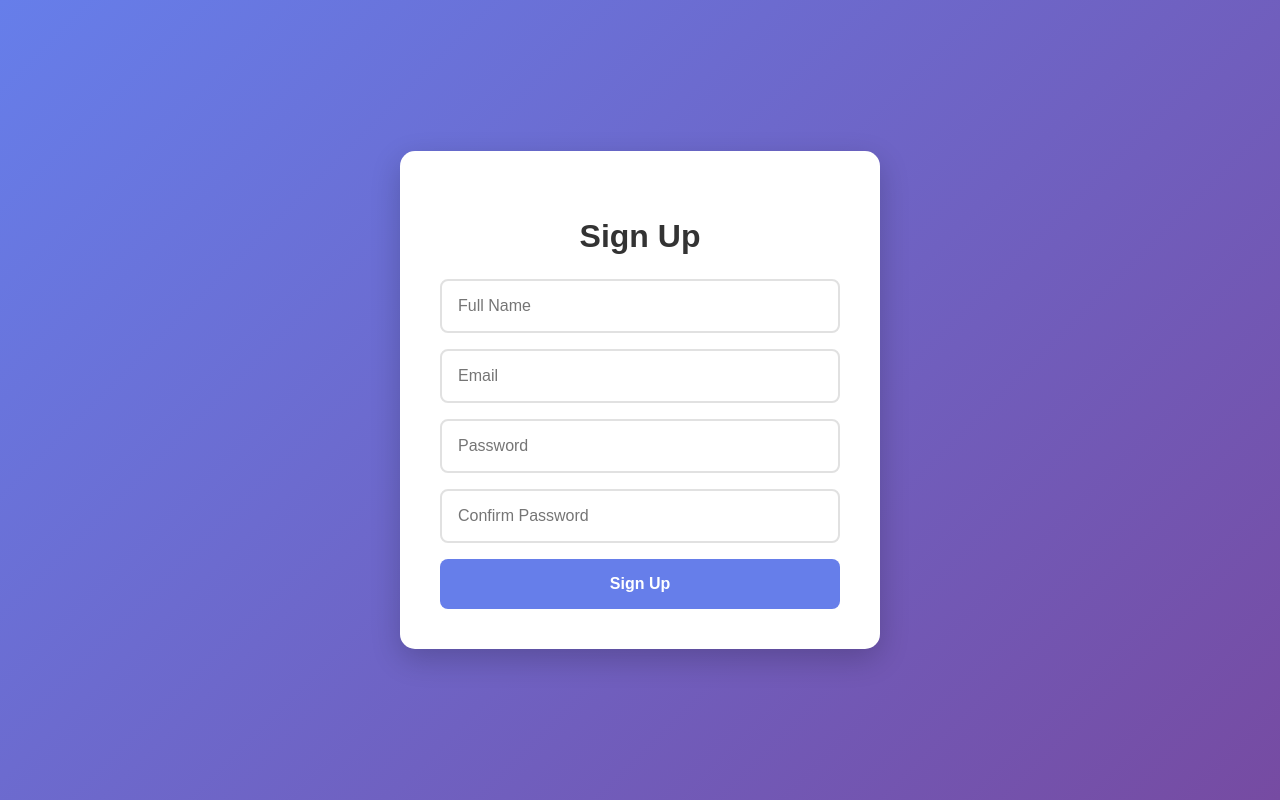
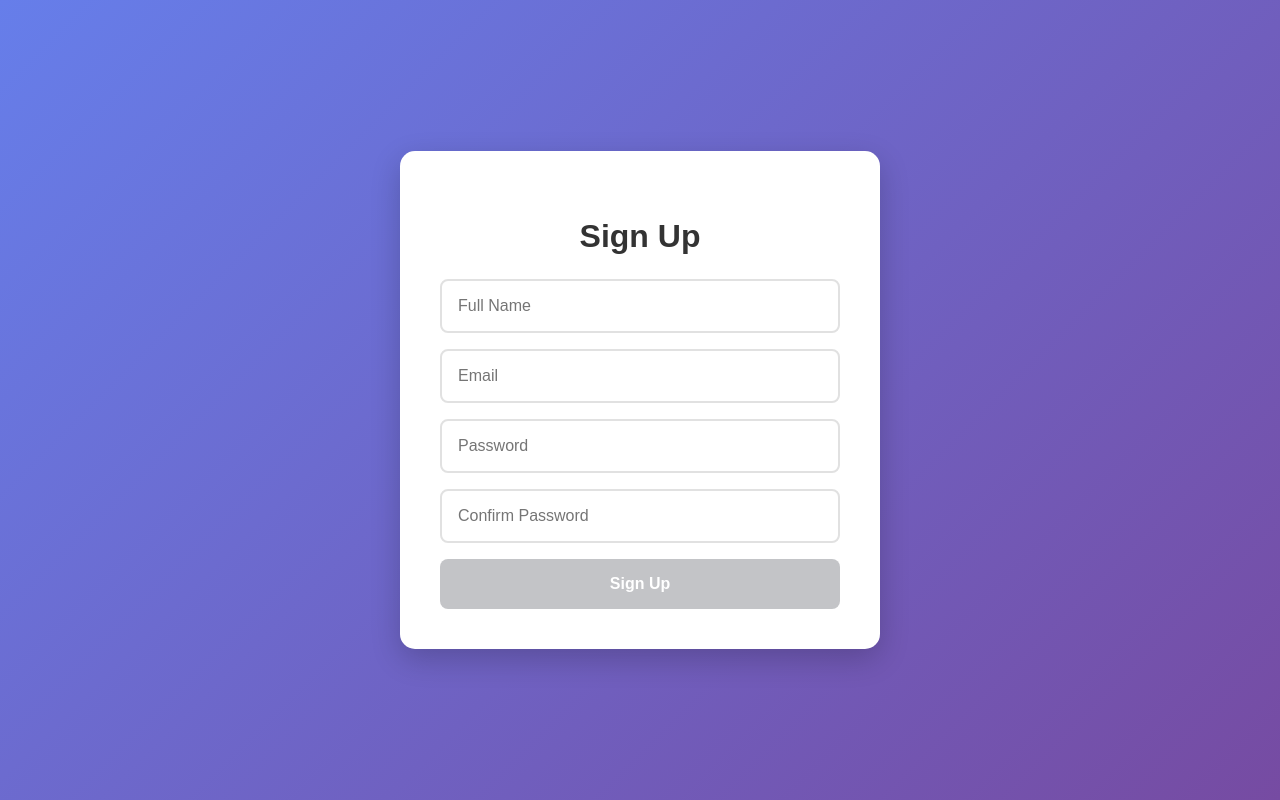
Before and after one commit to ShubhamIcodelabs/react-app, a React (Vite) app: page /signup in a window 1280 px wide. Built offline with nearby package versions, Linux system fonts and the light colour scheme; a web font is replaced by a local one.

Commit message:
login signup validations

```diff
--- a/src/App.jsx
+++ b/src/App.jsx
@@ -1,5 +1,5 @@
 import './App.css';
-import HomePage from './pages/HomePage/homepage.jsx';
+import HomePage from './pages/HomePage/HomePage.jsx';
 import AboutPage from './pages/AboutPage/AboutPage.jsx';
 import WelcomeScreen from './pages/WelcomeScreen/WelcomeScreen.jsx';
 import LoginPage from './pages/LoginPage/LoginPage.jsx';
--- a/src/components/HowItWorkSection/HowItWorkSection.jsx
+++ b/src/components/HowItWorkSection/HowItWorkSection.jsx
@@ -1,4 +1,3 @@
-import React from 'react'
 import css from './HowItWorkSection.module.css'
 import IconCard from '../IconCard/IconCard'
 
--- a/src/pages/LoginPage/LoginPage.jsx
+++ b/src/pages/LoginPage/LoginPage.jsx
@@ -1,6 +1,8 @@
 import { useState } from 'react';
 import css from './LoginPage.module.css';
 import { useNavigate } from 'react-router-dom';
+
+const EMAIL_REGEX = /^[^\s@]+@[^\s@]+\.[^\s@]+$/;
 
 const LoginPage = () => {
     const navigate = useNavigate();
@@ -9,65 +11,127 @@ const LoginPage = () => {
         email: '',
         password: ''
     });
+
     const [errors, setErrors] = useState({});
-    const [strength, setStrength] = useState('');
+    const [message,setMessage] = useState('');
+    console.log(message,"message")
+    const [isLoading, setIsLoading] = useState(false);
 
-    const getStrength = (pwd) =>{
-        if(!pwd) return '';
-        const score = [
-            pwd.length>=8,
-            /[a-z]/.test(pwd),
-            /[A-Z]/.test(pwd),
-            /[0-9]/.test(pwd)
-        ].filter(Boolean).length;
-        return score <=2 ? 'Weak': score === 3 ? 'Normal' : 'Strong';
-    }
+    // const [strength, setStrength] = useState('');
 
     const handleChange = (e) => {
         const { name, value } = e.target;
-        setForm({...form,[name]:value});
-        if(name === 'password') setStrength(getStrength(value));
+
+        setForm(prev => ({
+            ...form,
+            [name]:value
+        }));
+
+        // if(name === 'password') setStrength(getStrength(value));
         // setForm({...form, [e.target.name]: e.target.value,});
-    }
+        if (errors[name]) {
+            setErrors(prev => ({
+                ...prev,
+                [name]: ""
+            }));
+        }
 
-    const validation =()=>{
+        if (message) {
+            setMessage('');
+        }
+    };
+
+    const validateForm =()=>{
         let newErrors = {};
+
         if(!form.email.trim()){
             newErrors.email = "Email is required";
-        } else if(!/\S+@\S+\.\S+/.test(form.email)){
+        } else if(!EMAIL_REGEX.test(form.email)){
             newErrors.email = "Please enter valid email";
         }
-        const passwordRegex = /^(?=.*[a-z])(?=.*[A-Z])(?=.*\d).{8,}$/;
-        if(!passwordRegex.test(form.password)){
-            newErrors.password = "Password must be at least 8 characters and contain uppercase, lowercase, and number";
+
+        if (!form.password) {
+            newErrors.password = "Password is required";
         }
 
         return newErrors;
     }
 
-    const handleSubmit = (e) => {
+    const findUser = (email, password) => {
+        try {
+            const usersData = localStorage.getItem('users');
+
+            if (!usersData) {
+                return null;
+            }
+
+            const users = JSON.parse(usersData);
+            return users.find (
+                user => user.email === email && user.password === password
+            );
+        } catch (error) {
+            console.error("Error finding user:", error);
+            return null;
+        }
+    };
+
+    const setAuthentication = (user) => {
+        try {
+            localStorage.setItem('isAuthenticated', 'true');
+            localStorage.setItem('currentUser', JSON.stringify({
+                id: user.id,
+                name: user.name,
+                email: user.email
+            }));
+            return true;
+        } catch (error) {
+            console.error("Error setting authentication", error);
+            throw new Error("Failed to save login session");
+        }
+    };
+
+    const handleSubmit = async (e) => {
         e.preventDefault();
 
+        if (isLoading) return;
 
-        const validationErrors = validation()
-        setErrors(validationErrors);
+        const validationErrors = validateForm()
+        // setErrors(validationErrors);
 
-        if (Object.keys(validationErrors).length===0){
+        if(Object.keys(validationErrors).length> 0){
+            setErrors(validationErrors);
+            return;
+        }
+        setIsLoading(true);
 
-            localStorage.setItem('isAuthenticated', 'true');
-            localStorage.setItem('currentUser', JSON.stringify({
-                name: form.email.split('@')[0],
-                email: form.email
-            }))
+        try {
+            await new Promise(resolve => setTimeout(resolve, 500));
+
+            const user = findUser(form.email, form.password);
+
+            if (!user) {
+                setMessage('Invalid email and password');
+                setIsLoading(false);
+                return;
+            }
+            setAuthentication(user);
+
             navigate('/home');
+        } catch (error) {
+            setMessage(error.message || 'Something went wrong. Please try again');
+            setIsLoading(false);
         }
-    }
+    };
+
+    const isFormValid =
+    form.email.trim() !== ''&& form.password.trim() !== '';
 
 
     return (
         <div className={css.loginWrapper}>
             <div className={css.authContainer}>
                 <h2>Login</h2>
+                {message && <div>{message}</div>}
                 <form className={css.authForm} onSubmit={handleSubmit}>
                     <input
                         type="email"
@@ -76,7 +140,7 @@ const LoginPage = () => {
                         value={form.email}
                         onChange={handleChange}
                     />
-                    {errors.email&&<p>{errors.email}</p>}
+                    {errors.email&&<p className={css.errorMessage}>{errors.email}</p>}
                     <input
                         type="password"
                         placeholder="Password"
@@ -84,11 +148,18 @@ const LoginPage = () => {
                         value={form.password}
                         onChange={handleChange}
                     />
-                    {errors.password&&<p>{errors.password}</p>}
-                 {strength && <p style={{color: strength === 'Weak' ? '#ef4444' : strength === 'Normal' ? '#f59e0b' : '#10b981',}}>
-                        Password Strength: {strength}
-                    </p>}
-                    <button type="submit">Login</button>
+                    {errors.password&&<p className={css.errorMessage}>{errors.password}</p>}
+                    {/* {strength &&
+                        <p style={{color: strength === 'Weak' ? '#ef4444' : strength === 'Normal' ? '#f59e0b' : '#10b981',}}>
+                            Password Strength: {strength}
+                        </p>
+                    } */}
+                    <button
+                        type="submit"
+                        disabled={!isFormValid || isLoading}
+                    >
+                        Login
+                    </button>
                 </form>
             </div>
         </div>
--- a/src/pages/LoginPage/LoginPage.module.css
+++ b/src/pages/LoginPage/LoginPage.module.css
@@ -21,6 +21,10 @@
   margin-bottom: 1.5rem;
   text-align: center;
   font-size: 2rem;
+}
+.errorMessage{
+  color: red;
+  background-color: antiquewhite;
 }
 
 .authForm {
--- a/src/pages/SignupPage/SignupPage.jsx
+++ b/src/pages/SignupPage/SignupPage.jsx
@@ -1,9 +1,16 @@
-import React, { useState } from 'react'
+import { useState } from 'react';
 import css from './SignupPage.module.css'
 import { useNavigate } from 'react-router-dom';
 
+const MIN_NAME_LENGTH = 2;
+const MIN_PASSWORD_LENGTH = 8;
+const REDIRECT_DELAY = 2000;
+const PASSWORD_REGEX = /(?=.*[a-z])(?=.*[A-Z])(?=.*\d)/;
+const EMAIL_REGEX = /\S+@\S+\.\S+/;
+
 function SignupPage() {
   const navigate = useNavigate();
+
   const [formData, setFormData] = useState({
     name: "",
     email: "",
@@ -11,48 +18,197 @@ function SignupPage() {
     confirmPassword: ""
   });
 
+  const [message, setMessage] = useState("");
+  const [type, setType] = useState("");
+  const [errors, setErrors] = useState({});
+  const [isLoading, setIsLoading] = useState(false);
 
   const handleChange = (e) => {
-   setFormData({
-    ...formData,
-    [e.target.name]: e.target.value
-   });
+    const { name, value } = e.target;
+
+    setFormData(prev => ({
+      ...prev,
+      [name]: value
+    }));
+
+    if (errors[name]) {
+      setErrors(prev => ({
+        ...prev,
+        [name]: ""
+      }));
     }
 
-  const handleSubmit = (e) => {
-    e.preventDefault()
+    if (message) {
+      setMessage("");
+    }
+  };
 
-    if(formData.password !== formData.confirmPassword){
-      alert('passwords do not match')
-      return
+  const validateForm = () => {
+    const newErrors = {};
+
+    const { name, email, password, confirmPassword } = formData;
+
+    if (!name.trim()) {
+      newErrors.name = "Name is required";
+    } else if (name.trim().length < MIN_NAME_LENGTH) {
+      newErrors.name = `Name must be at least ${MIN_NAME_LENGTH} characters`;
     }
-    localStorage.setItem('user', JSON.stringify({
-      name: formData.name,
-      email: formData.email,
-      password: formData.password
-    }))
-    alert('Signup successful! Please login.')
-    navigate('/login')
+
+    if (!email.trim()) {
+      newErrors.email = "Email is required";
+    } else if (!EMAIL_REGEX.test(email)) {
+      newErrors.email = "Enter a valid email address";
     }
+
+    if (!password) {
+      newErrors.password = "Password is required";
+    } else if (password.length < MIN_PASSWORD_LENGTH) {
+      newErrors.password = `Password must be at least ${MIN_PASSWORD_LENGTH} characters`;
+    } else if (!PASSWORD_REGEX.test(password)) {
+      newErrors.password = "Password must contain uppercase, lowercase, and number";
+    }
+
+    if (!confirmPassword) {
+      newErrors.confirmPassword = "Please conform your password"
+    } else if (password !== confirmPassword) {
+      newErrors.confirmPassword = "Password do not match"
+    }
+
+    return newErrors;
+  };
+
+  const checkExistingUser = (email) => {
+    try {
+      const usersData = localStorage.getItem('users');
+      if (!usersData) return false;
+
+      const users = JSON.parse(usersData);
+      return users.some(user => user.email === email);
+    } catch (error) {
+      console.error('Error checking existing user:', error);
+      return false;
+    }
+  };
+
+  const saveUser = (userData) => {
+    try {
+      const usersData = localStorage.getItem('users');
+      const users = usersData ? JSON.parse(usersData) : [];
+
+      users.push(userData);
+      localStorage.setItem('users', JSON.stringify(users));
+      return true;
+    } catch (error) {
+      console.error('Error saving user:', error);
+      throw new Error('Failed to save user data. Please try again.');
+    }
+  };
+
+  const handleSubmit = async (e) => {
+    e.preventDefault();
+
+    // Prevent multiple submissions
+    if (isLoading) return;
+
+    // Validate form
+    const validationErrors = validateForm();
+
+    if (Object.keys(validationErrors).length > 0) {
+      setErrors(validationErrors);
+      return;
+    }
+
+    setIsLoading(true);
+
+    try {
+      // Check if email already exists
+      if (checkExistingUser(formData.email)) {
+        setMessage("Email already registered. Please login.");
+        setType("error");
+        setIsLoading(false);
+        return;
+      }
+
+      // Prepare user data (without password hashing for simplicity)
+      const userData = {
+        id: Date.now(), // Simple ID generation
+        name: formData.name.trim(),
+        email: formData.email.trim(),
+        password: formData.password, // In production, hash this on backend
+        createdAt: new Date().toISOString()
+      };
+
+      // Save user
+      saveUser(userData);
+
+      // Show success message
+      setMessage("Signup successful! Redirecting to login...");
+      setType("success");
+
+      // Clear form
+      setFormData({
+        name: "",
+        email: "",
+        password: "",
+        confirmPassword: ""
+      });
+
+      // Redirect after delay
+      setTimeout(() => {
+        navigate('/login');
+      }, REDIRECT_DELAY);
+
+    } catch (error) {
+      setMessage(error.message || "Something went wrong. Please try again.");
+      setType("error");
+      setIsLoading(false);
+    }
+  };
+
+  // Check if all fields are filled
+  const isFormValid =
+    formData.name.trim() !== "" &&
+    formData.email.trim() !== "" &&
+    formData.password.trim() !== "" &&
+    formData.confirmPassword.trim() !== "";
+
   return (
     <div className={css.signupWrapper}>
       <div className={css.authContainer}>
         <h2>Sign Up</h2>
-        <form className={css.authForm} onSubmit={handleSubmit}>
+        {message && <div className={`${css.alert} ${type === "error" ? css.error : css.success}`}>{message}</div>}
+        <form className={css.authForm} onSubmit={handleSubmit} noValidate>
+          <div className={css.formGroup}>
             <input
               type="text"
               name='name'
               value={formData.name}
               onChange={handleChange}
               placeholder="Full Name"
+              disabled={isLoading}
             />
+            {errors.name &&
+              <span className={css.errorText} role="alert">
+                {errors.name}
+              </span>
+            }
+          </div>
+          <div className={css.formGroup}>
             <input
               type="email"
               name='email'
               value={formData.email}
               onChange={handleChange}
               placeholder="Email"
+              disabled={isLoading}
             />
+            {errors.email &&
+              <span className={css.errorText} role="alert">
+                {errors.email}
+              </span>
+            }
+          </div>
+          <div className={css.formGroup}>
             <input
               type="password"
               name='password'
@@ -60,6 +216,13 @@ function SignupPage() {
               onChange={handleChange}
               placeholder="Password"
             />
+            {errors.password &&
+              <span className={css.errorText} role="alert">
+                {errors.password}
+              </span>
+            }
+          </div>
+          <div className={css.formGroup}>
             <input
               type="password"
               name='confirmPassword'
@@ -67,11 +230,22 @@ function SignupPage() {
               onChange={handleChange}
               placeholder="Confirm Password"
             />
-          <button type="submit">Sign Up</button>
+            {errors.confirmPassword &&
+              <span className={css.errorText} role="alert">
+                {errors.confirmPassword}
+              </span>
+            }
+          </div>
+          <button
+            type="submit"
+            disabled={!isFormValid || isLoading}
+          >
+            Sign Up
+          </button>
         </form>
       </div>
     </div>
   )
 }
 
-export default SignupPage
+export default SignupPage;
--- a/src/pages/SignupPage/SignupPage.module.css
+++ b/src/pages/SignupPage/SignupPage.module.css
@@ -34,7 +34,12 @@
   border: 2px solid #e1e1e1;
   border-radius: 8px;
   font-size: 1rem;
+  width: 100%;
+  box-sizing: border-box;
   transition: border-color 0.3s ease;
+}
+.formGroup{
+  width: 100%;
 }
 
 .authForm input:focus {
@@ -42,7 +47,8 @@
   border-color: #667eea;
 }
 
-.authForm button {
+.authForm  {
+  & button{
     background: #667eea;
     color: white;
     border: none;
@@ -52,11 +58,19 @@
     font-weight: bold;
     cursor: pointer;
     transition: background 0.3s ease, transform 0.2s ease;
-}
-
-.authForm button:hover {
+    &:hover{
       background: #5a6fd8;
       transform: translateY(-2px);
+    }
+    &:disabled{
+      opacity: 0.5;
+      background: #888a90;
+      cursor: not-allowed;
+      &:hover{
+        background: #888a90;
+      }
+    }
+  }
 }
 
 .switchAuth {
@@ -74,3 +88,21 @@
 .switchAuth a:hover {
   text-decoration: underline;
 }
+
+.alert {
+  padding: 10px;
+  margin-bottom: 15px;
+  border-radius: 6px;
+  text-align: center;
+  font-size: 14px;
+}
+
+.error {
+  background-color: #952525;
+  color: #d8000c;
+}
+
+.success {
+  background-color: #e6ffed;
+  color: #2e7d32;
+}
```
Also changed, not shown: src/index.css (+25 -0 lines), src/pages/HomePage/HomePage.jsx (+4 -19 lines), src/pages/HomePage/HomePage.module.css (added, +22 -0 lines). Lines whose indentation alone changed are shown as unchanged.
